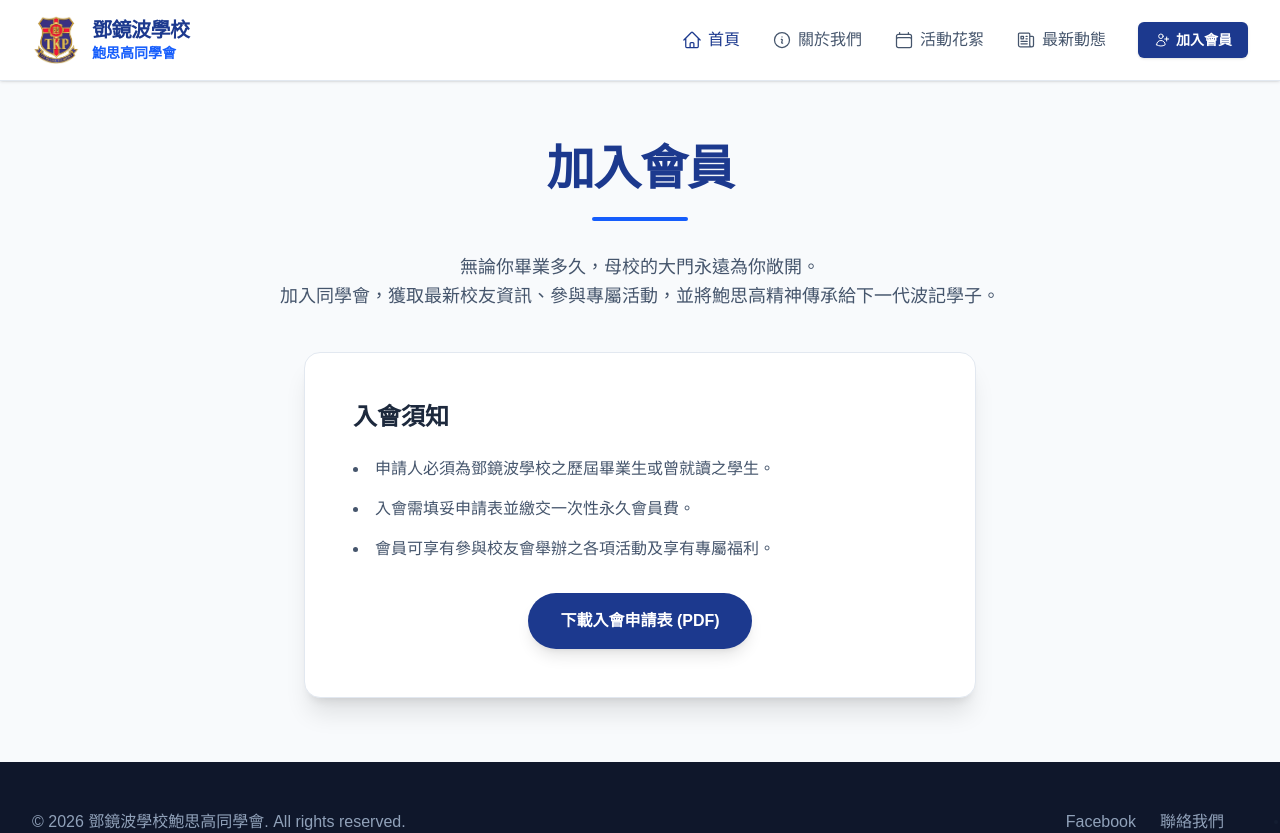
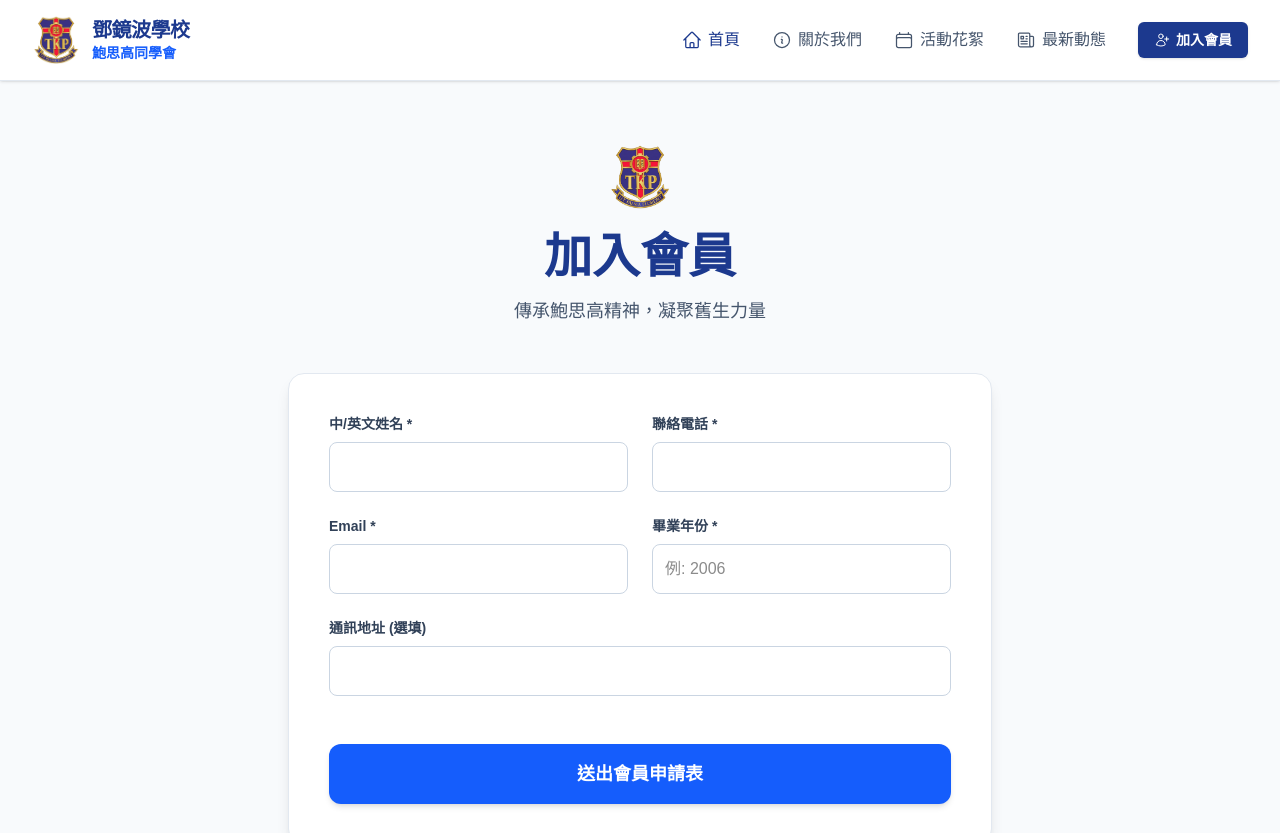
Before and after one commit to charles2006hk-hash/tkp-dbpp-web, a Next.js app: page /membership in a window 1280 px wide. Shown: the top 833 px of the page. Built offline with nearby package versions, Linux system fonts and the light colour scheme; no server answers.

Commit message:
Implement membership application form with submission

```diff
--- a/src/app/membership/page.tsx
+++ b/src/app/membership/page.tsx
@@ -1,33 +1,85 @@
+'use client';
+
+import { useState } from 'react';
+import { collection, addDoc } from 'firebase/firestore';
+import { db } from '@/lib/firebase';
 import Header from '@/components/Header';
 import Footer from '@/components/Footer';
+import Image from 'next/image';
 
 export default function MembershipPage() {
+  const [formData, setFormData] = useState({ name: '', phone: '', email: '', gradYear: '', address: '' });
+  const [isSubmitting, setIsSubmitting] = useState(false);
+  const [isSuccess, setIsSuccess] = useState(false);
+
+  const handleSubmit = async (e: React.FormEvent) => {
+    e.preventDefault();
+    setIsSubmitting(true);
+    try {
+      await addDoc(collection(db, 'membership_applications'), {
+        ...formData,
+        status: 'pending', // 預設狀態為待審批
+        createdAt: new Date()
+      });
+      setIsSuccess(true);
+    } catch (error) {
+      console.error("Submit error:", error);
+      alert("提交失敗，請稍後再試。");
+    } finally {
+      setIsSubmitting(false);
+    }
+  };
+
   return (
     <div className="min-h-screen flex flex-col bg-slate-50">
       <Header />
-      <main className="flex-grow py-16 px-4 md:px-8 flex items-center justify-center">
-        <div className="max-w-4xl mx-auto text-center w-full">
-          <h1 className="text-4xl md:text-5xl font-extrabold text-blue-900 mb-6 tracking-tight">加入會員</h1>
-          <div className="h-1 w-24 bg-blue-600 mx-auto rounded-full mb-8"></div>
-          <p className="text-lg text-slate-600 mb-10 leading-relaxed">
-            無論你畢業多久，母校的大門永遠為你敞開。<br />
-            加入同學會，獲取最新校友資訊、參與專屬活動，並將鮑思高精神傳承給下一代波記學子。
-          </p>
+      <main className="flex-grow py-16 px-4 md:px-8 max-w-3xl mx-auto w-full">
+        <header className="mb-12 text-center">
+          <div className="flex justify-center mb-6"><Image src="/logo.png" alt="Logo" width={64} height={64} /></div>
+          <h1 className="text-3xl md:text-5xl font-extrabold text-blue-900 mb-4">加入會員</h1>
+          <p className="text-slate-600 text-lg">傳承鮑思高精神，凝聚舊生力量</p>
+        </header>
 
-          <div className="bg-white p-8 md:p-12 rounded-2xl border border-slate-200 shadow-xl max-w-2xl mx-auto text-left">
-            <h3 className="text-2xl font-bold text-slate-800 mb-6">入會須知</h3>
-            <ul className="space-y-4 text-slate-600 mb-8 list-disc list-inside">
-              <li>申請人必須為鄧鏡波學校之歷屆畢業生或曾就讀之學生。</li>
-              <li>入會需填妥申請表並繳交一次性永久會員費。</li>
-              <li>會員可享有參與校友會舉辦之各項活動及享有專屬福利。</li>
-            </ul>
-
-            <div className="flex justify-center mt-8">
-              <button className="px-8 py-4 bg-blue-900 text-white font-bold rounded-full hover:bg-blue-800 shadow-lg transition-transform hover:-translate-y-1">
-                下載入會申請表 (PDF)
-              </button>
+        <div className="bg-white p-8 md:p-10 rounded-2xl shadow-lg border border-slate-200">
+          {isSuccess ? (
+            <div className="text-center py-12">
+              <div className="text-5xl mb-4">🎉</div>
+              <h2 className="text-2xl font-bold text-slate-800 mb-2">申請已送出！</h2>
+              <p className="text-slate-600">感謝您的申請。管理委員會將會審核您的資料，並透過 Email 或電話與您聯繫後續事宜。</p>
             </div>
-          </div>
+          ) : (
+            <form onSubmit={handleSubmit} className="space-y-6">
+              <div className="grid grid-cols-1 md:grid-cols-2 gap-6">
+                <div>
+                  <label className="block text-sm font-semibold text-slate-700 mb-2">中/英文姓名 *</label>
+                  <input type="text" required value={formData.name} onChange={e => setFormData({...formData, name: e.target.value})} className="w-full border border-slate-300 rounded-lg p-3 focus:ring-2 focus:ring-blue-500" />
+                </div>
+                <div>
+                  <label className="block text-sm font-semibold text-slate-700 mb-2">聯絡電話 *</label>
+                  <input type="tel" required value={formData.phone} onChange={e => setFormData({...formData, phone: e.target.value})} className="w-full border border-slate-300 rounded-lg p-3 focus:ring-2 focus:ring-blue-500" />
+                </div>
+              </div>
+              <div className="grid grid-cols-1 md:grid-cols-2 gap-6">
+                <div>
+                  <label className="block text-sm font-semibold text-slate-700 mb-2">Email *</label>
+                  <input type="email" required value={formData.email} onChange={e => setFormData({...formData, email: e.target.value})} className="w-full border border-slate-300 rounded-lg p-3 focus:ring-2 focus:ring-blue-500" />
+                </div>
+                <div>
+                  <label className="block text-sm font-semibold text-slate-700 mb-2">畢業年份 *</label>
+                  <input type="text" required placeholder="例: 2006" value={formData.gradYear} onChange={e => setFormData({...formData, gradYear: e.target.value})} className="w-full border border-slate-300 rounded-lg p-3 focus:ring-2 focus:ring-blue-500" />
+                </div>
+              </div>
+              <div>
+                <label className="block text-sm font-semibold text-slate-700 mb-2">通訊地址 (選填)</label>
+                <input type="text" value={formData.address} onChange={e => setFormData({...formData, address: e.target.value})} className="w-full border border-slate-300 rounded-lg p-3 focus:ring-2 focus:ring-blue-500" />
+              </div>
+              <div className="pt-6">
+                <button type="submit" disabled={isSubmitting} className="w-full py-4 bg-blue-600 text-white font-bold text-lg rounded-xl hover:bg-blue-700 disabled:opacity-50 transition-all shadow-md">
+                  {isSubmitting ? '資料傳送中...' : '送出會員申請表'}
+                </button>
+              </div>
+            </form>
+          )}
         </div>
       </main>
       <Footer />
```
